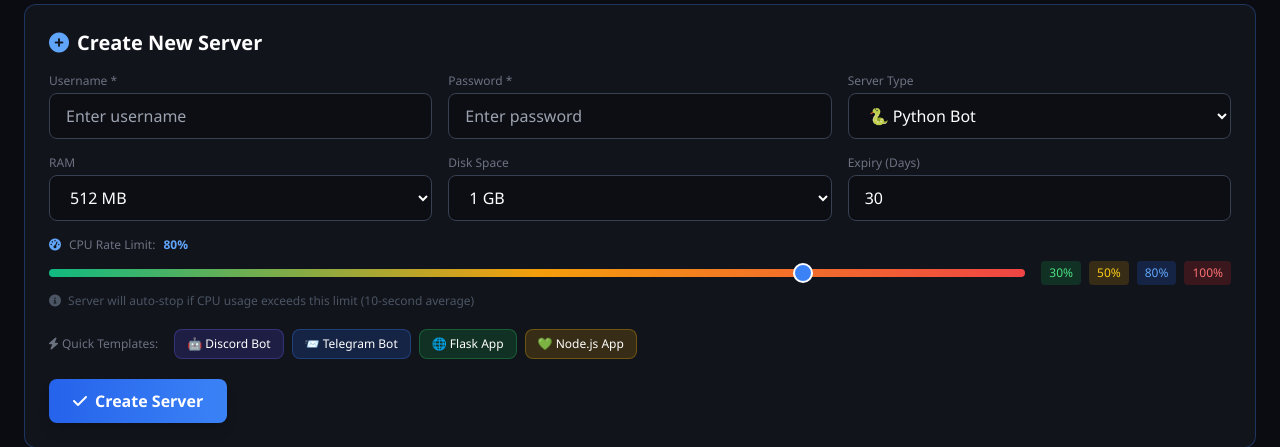
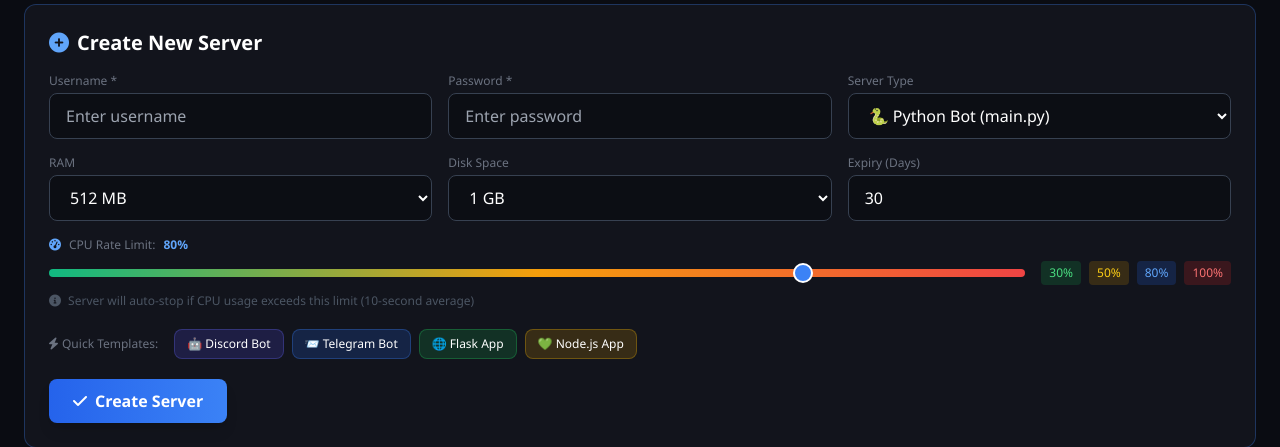
Before and after one commit to anshxmodz-tech/ANSHXHosting.in, a Flask app: page /admin in a window 1280 px wide. Shown: the part 231-678 px from the top of the page. Run offline with Flask 3, Linux system fonts and the light colour scheme; the visitor is signed in with stand-in values (Sample User, id 1); some libraries are stand-ins or nearby versions.

Commit message:
Update admin.html

```diff
--- a/templates/admin.html
+++ b/templates/admin.html
@@ -130,9 +130,10 @@
                     <label class="block text-xs text-gray-500 mb-1">Server Type</label>
                     <select id="serverType"
                         class="w-full bg-[#0c0e14] border border-gray-700 rounded-lg px-4 py-2.5 text-white focus:border-blue-500 outline-none transition">
-                        <option value="python">🐍 Python Bot</option>
-                        <option value="node">💚 Node.js</option>
-                        <option value="static">📄 Static Website</option>
+                        <option value="python">🐍 Python Bot (main.py)</option>
+                        <option value="python_web">🌐 Python Web App (app.py)</option>
+                        <option value="php">🐘 PHP Website (index.php)</option>
+                        <option value="static">📄 Static Website (index.html)</option>
                     </select>
                 </div>
 
```
